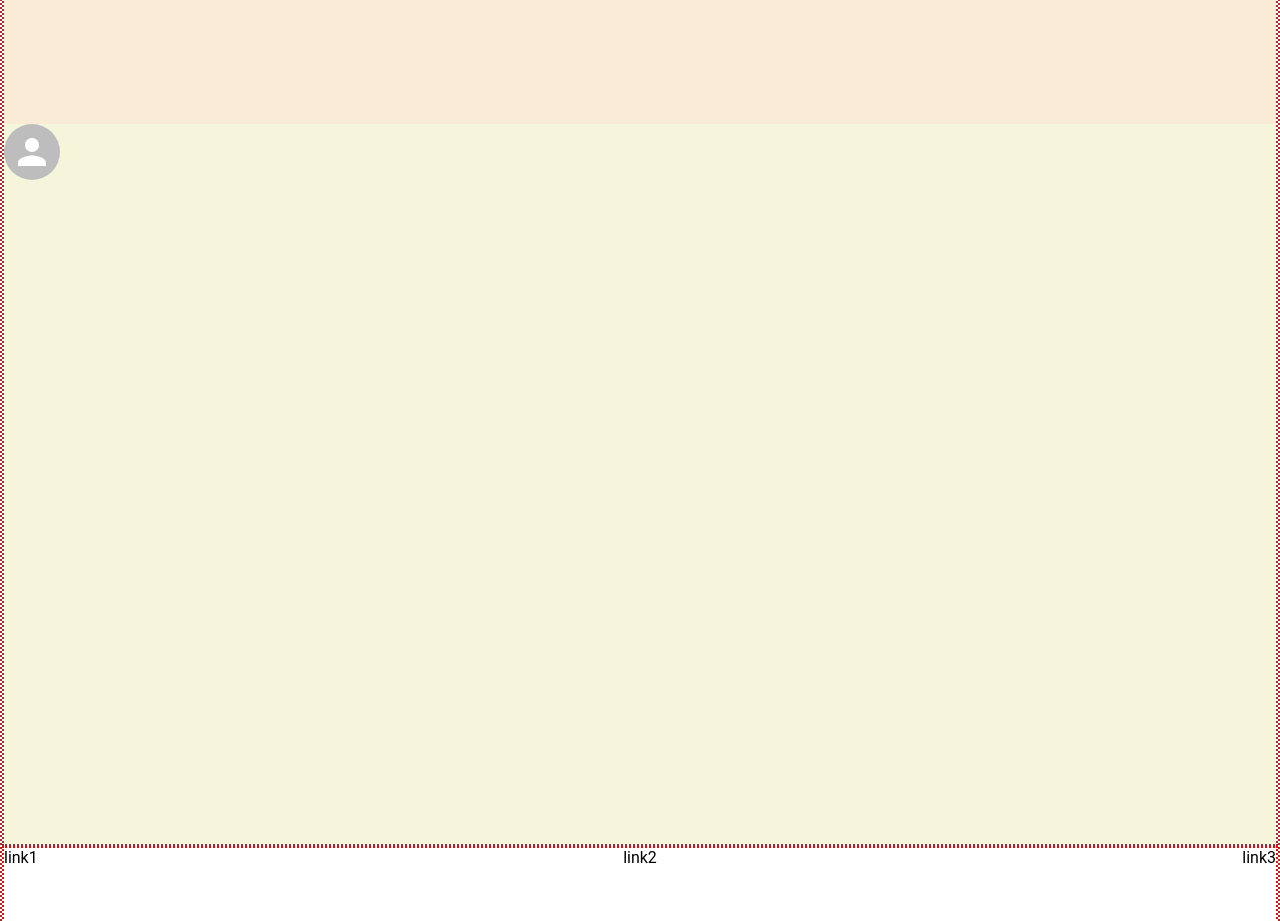
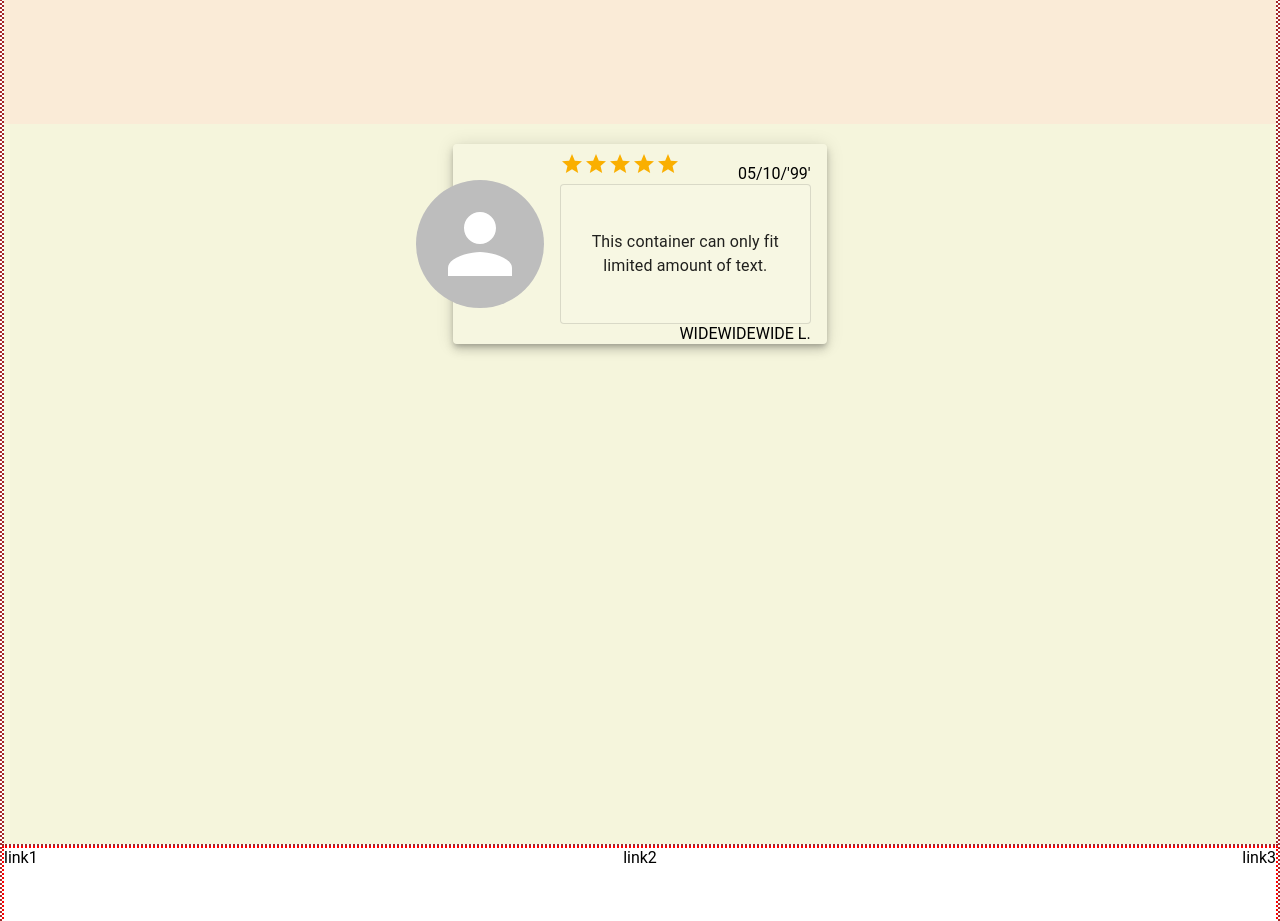
Before and after one commit to Code-the-Dream-School/gg-pac-team5-front, a React (Vite) app: page / in a window 1280 px wide. Shown: the part 2280-3201 px from the top of the page. Built offline with nearby package versions, Linux system fonts and the light colour scheme.

Commit message:
nice looking review card done. It does not resize according to the amount of text

```diff
--- a/src/Assets/Themes/mainTheme.jsx
+++ b/src/Assets/Themes/mainTheme.jsx
@@ -16,27 +16,33 @@ import { createTheme } from "@mui/material/styles";
 
 const mainTheme = createTheme({
 	components: {
+		MuiBox: {
+			variants: [
+				{
+					props: { variant: "review" },
+					style: {
+						display: "grid",
+						width: "30vw", // Default width
+						// Apply responsive widths using breakpoints
+						[`@media (max-width:600px)`]: {
+							width: "100vw", // For mobile
+						},
+						[`@media (min-width:1200px)`]: {
+							width: "20vw", // For extra large screens
+						},
+						border: "2px dashed black",
+					},
+				},
+			],
+		},
 		MuiContainer: {
 			variants: [
 				{
 					props: { variant: "dashed" },
 					style: {
 						border: `2px dashed ${orange[500]}`,
-						height: `90vh`,
 						background: orange[100],
 						margin: 0,
-					},
-				},
-				{
-					props: { variant: "dashed", color: "purple" },
-					style: {
-						border: `2px dashed ${purple[500]}`,
-					},
-				},
-				{
-					props: { variant: "dashed", color: "red" },
-					style: {
-						border: `2px dashed ${red[500]}`,
 					},
 				},
 			],
--- a/src/Layouts/Review_Card/Review_Card.tsx
+++ /dev/null
@@ -1,27 +0,0 @@
-import { Avatar } from "@mui/material";
-import Grid from "@mui/material/Unstable_Grid2";
-import { FC } from "react";
-
-type Review_Card = {
-	url: string;
-	date: Date;
-	userName: string;
-	rating: number;
-	content: string;
-};
-
-const Review_Card: FC<Review_Card> = ({
-	url,
-	date,
-	userName,
-	rating,
-	content,
-}) => {
-	return (
-		<>
-			<Avatar alt={userName} src={url} sx={{ width: 56, height: 56 }} />
-		</>
-	);
-};
-
-export { Review_Card };
--- /dev/null
+++ b/src/Layouts/Review_Card/Review_Card_Box.tsx
@@ -0,0 +1,21 @@
+import { Height } from "@mui/icons-material";
+import { Box, styled } from "@mui/material";
+
+const ReviewCardBox = styled(Box)(({ theme }) => ({
+	display: "grid",
+	width: "30rem", // Default width
+	height: "15rem",
+	margin: "auto",
+	gridTemplateColumns: "repeat(9, 1fr)",
+	gridTemplateRows: "repeat(12, 1fr)",
+	[theme.breakpoints.down("sm")]: {
+		// TODO: define height for responsive design
+		width: "100vw", // For mobile
+		height: "25vh",
+	},
+	[theme.breakpoints.up("xl")]: {
+		// width: "30vw", // For extra large screens
+	},
+}));
+
+export { ReviewCardBox };
--- a/src/Pages/Home/Feedback/Feedback.tsx
+++ b/src/Pages/Home/Feedback/Feedback.tsx
@@ -1,4 +1,4 @@
-import { Review_Card } from "../../../Layouts/Review_Card/Review_Card";
+import { Review_Card } from "./Review_Card";
 const Feedback = () => {
 	return (
 		<>
--- /dev/null
+++ b/src/Pages/Home/Feedback/Review_Card.tsx
@@ -0,0 +1,112 @@
+import { Avatar, Box, Paper, Rating, Typography } from "@mui/material";
+import { ReviewCardBox } from "../../../Layouts/Review_Card/Review_Card_Box";
+
+const Review_Card = () => {
+	return (
+		<ReviewCardBox>
+			{/*
+
+    AVATAR
+
+             */}
+			<Box
+				sx={{
+					gridColumn: "1 / 4",
+					gridRow: "1 / -1",
+					display: "flex",
+					justifyContent: "center",
+					alignItems: "center",
+				}}
+			>
+				<Avatar
+					variant="circular"
+					sx={{
+						width: { xs: "25vw", md: "8rem", lg: "8rem" },
+						height: { xs: "25vw", md: "8rem", lg: "8rem" },
+					}}
+				/>
+			</Box>
+			{/*
+
+    OUTER OUTLINE
+
+             */}
+			<Paper
+				sx={{
+					gridColumn: "2 / -2",
+					gridRow: "2 / -2",
+					backgroundColor: "rgba(255,255,255,.1)",
+				}}
+				elevation={6}
+			></Paper>
+			{/*
+
+    RATING/DATE
+
+             */}
+			<Box
+				sx={{
+					gridColumn: "4 / -2",
+					gridRow: "2 / 4",
+					display: "flex",
+					alignItems: "center",
+				}}
+			>
+				<Rating name="size-medium" defaultValue={5} />
+			</Box>
+			<Box
+				sx={{
+					gridColumn: "-4 / -2",
+					gridRow: "3 / 4",
+					display: "flex",
+					justifyContent: "end",
+					paddingRight: "1rem",
+				}}
+			>
+				05/10/'99'
+			</Box>
+			{/*
+
+    INNER OUTLINE
+
+             */}
+			<Paper
+				sx={{
+					gridColumn: "4 / -2",
+					gridRow: "4 / -3",
+					display: "flex",
+					flexDirection: "column",
+					justifyContent: "center",
+					alignItems: "center",
+					backgroundColor: "rgba(255,255,255,.1)",
+					padding: "1rem",
+					marginRight: "1rem",
+					flex: 1,
+				}}
+				variant="outlined"
+			>
+				<Typography variant="body1" sx={{ textAlign: "center" }}>
+					This container can only fit limited amount of text.
+				</Typography>
+			</Paper>
+			{/*
+
+    SIGNATURE
+
+             */}
+			<Box
+				sx={{
+					gridColumn: "4 / -2",
+					gridRow: "-3 / -2",
+					display: "flex",
+					justifyContent: "end",
+					paddingRight: "1rem",
+				}}
+			>
+				WIDEWIDEWIDE L.
+			</Box>
+		</ReviewCardBox>
+	);
+};
+
+export { Review_Card };
--- a/src/Pages/Home/Home.tsx
+++ b/src/Pages/Home/Home.tsx
@@ -28,7 +28,7 @@ const Home = () => {
 
 	return (
 		<main className="home-wrapper">
-			<Container variant="dashed">
+			<Container variant="dashed" sx={{ height: "90vh" }}>
 				<Greeter_Customer />
 				<SuspendedWrapperWithPromise promise={provSummary}>
 					<Carousel />
--- a/src/Reusable_Components/ErrorElementSmall.tsx
+++ b/src/Reusable_Components/ErrorElementSmall.tsx
@@ -5,8 +5,8 @@ type ErrorElementSmallProps = {
 	message: string;
 };
 
-const ErrorElementSmall: FC<ErrorElementSmallProps> = ({ message }) => (
-	<Alert severity="error">{message}</Alert>
-);
+const ErrorElementSmall: FC<ErrorElementSmallProps> = ({ message }) => {
+	return <Alert severity="error">{message}</Alert>;
+};
 
 export { ErrorElementSmall };
--- a/src/Reusable_Components/SuspendedWrapperWithPromise.tsx
+++ b/src/Reusable_Components/SuspendedWrapperWithPromise.tsx
@@ -16,7 +16,11 @@ const SuspendedWrapperWithPromise = <T,>({
 		<Suspense fallback={<CircularProgress />}>
 			<Await
 				resolve={promise}
-				errorElement={<ErrorElementSmall message={"Error loading component"} />}
+				errorElement={
+					<ErrorElementSmall
+						message={`Error in promise for component: ${children.type.name}`}
+					/>
+				}
 			>
 				{(resolvedPromise) => (
 					<>{cloneElement(children, { resolvedPromise })}</>
--- a/src/index.css
+++ b/src/index.css
@@ -14,3 +14,21 @@
 html {
 	position: relative; /*this added to remove useScroll warning*/
 }
+
+.outlined {
+	border: 2px dashed black;
+}
+.outlined.red {
+	border-color: red;
+}
+.outlined.orange {
+	border-color: orange;
+}
+
+.outlined.purple {
+	border-color: purple;
+}
+
+.outlined.blue {
+	border-color: blue;
+}
```
Also changed, not shown: src/Layouts/Review_Card/Review_Card_old.tsx (added, +92 -0 lines).
